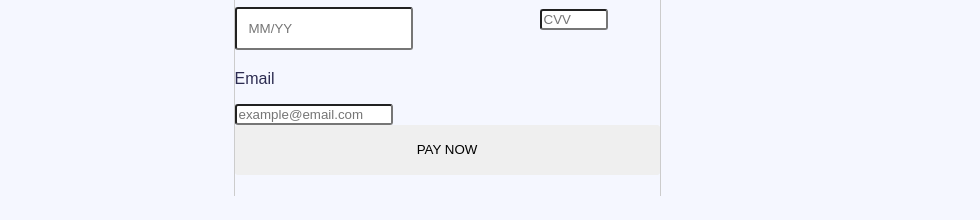
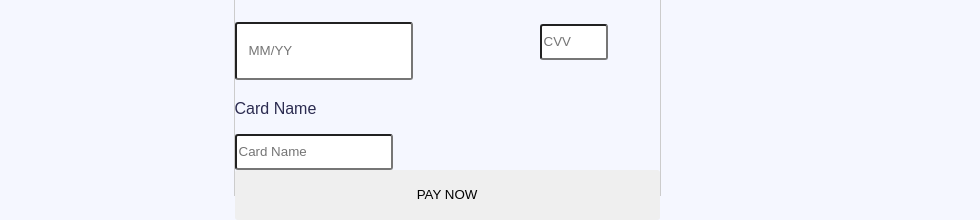
Before and after one commit to ChannappGadad/pricingplans, a React (Create React App) app in the folder pricing/: page / in a window 1280 px wide. Shown: the part 1014-1234 px from the top of the page, without its empty margins (194-1174 px from the left). Before the commit the page ends 1210 px from the top, so only its background shows below. Built offline with nearby package versions, Linux system fonts and the light colour scheme.

Commit message:
Added all the files

```diff
--- a/pricing/src/App.css
+++ b/pricing/src/App.css
@@ -295,6 +295,7 @@ input {
   border-radius: 3px;
   outline: none;
   width: 150px;
+  height: 30px;
 }
 
 .c-details {
--- a/pricing/src/App.js
+++ b/pricing/src/App.js
@@ -146,7 +146,7 @@ function App() {
               Payment by Card
             </div>
 
-            <div onClick={""} id='tColorB' style={{color: "Black", padding: "10px"}}>
+            <div id='tColorB' style={{color: "Black", padding: "10px"}}>
               Internet banks
             </div>
 
@@ -199,9 +199,9 @@ function App() {
 
               <div className='c-email'>
                 <div>
-                  <p>Email</p>
-                  <input type='email'
-                  id="email" placeholder='example@email.com'
+                  <p>Card Name</p>
+                  <input type='text'
+                  id="text" placeholder='Card Name'
                   required maxLength={"5"}/>
                 </div>
               </div>
```
